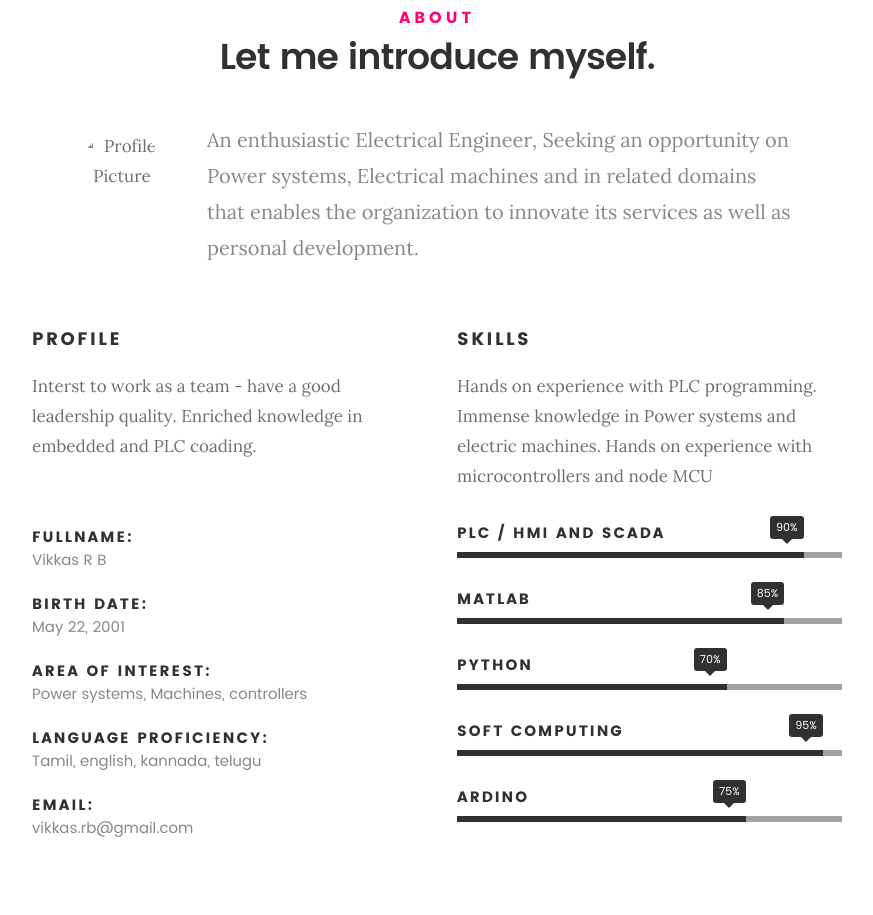
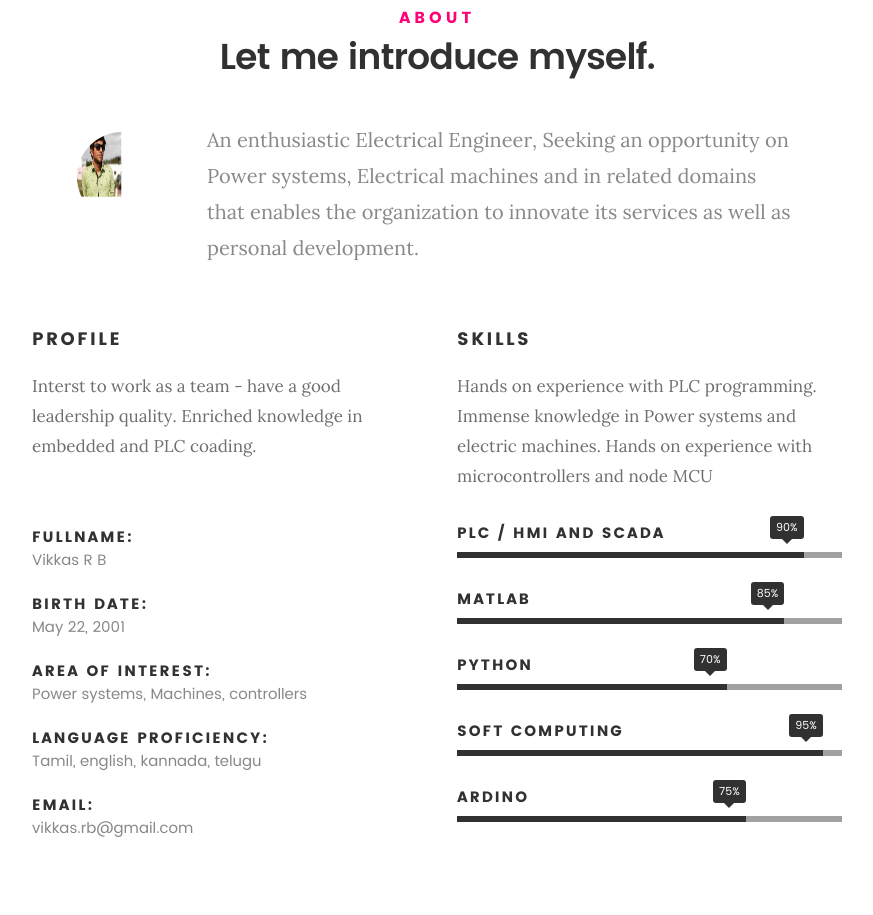
Before and after one commit to Vikkas-lightning/Vikkas-lightning.github.io, a plain HTML site: page index.html in a window 1280 px wide. Shown: the part 917-1832 px from the top of the page, without its empty margins (203-1076 px from the left). Drawn offline with Linux system fonts and the light colour scheme; files whose address does not match are found by name.

Commit message:
Update index.html

```diff
--- a/index.html
+++ b/index.html
@@ -107,7 +107,7 @@
 
    			<div class="intro-info">
 
-   				<img src="profile-pic.jpg" alt="Profile Picture">
+   				<img src="images/Profile_pic.jpg" alt="Profile Picture">
 
    				<p class="lead">An enthusiastic Electrical Engineer, Seeking an opportunity on Power systems, Electrical machines and in related domains that enables the organization to innovate its services as well as personal development.</p>
    			</div>
```
